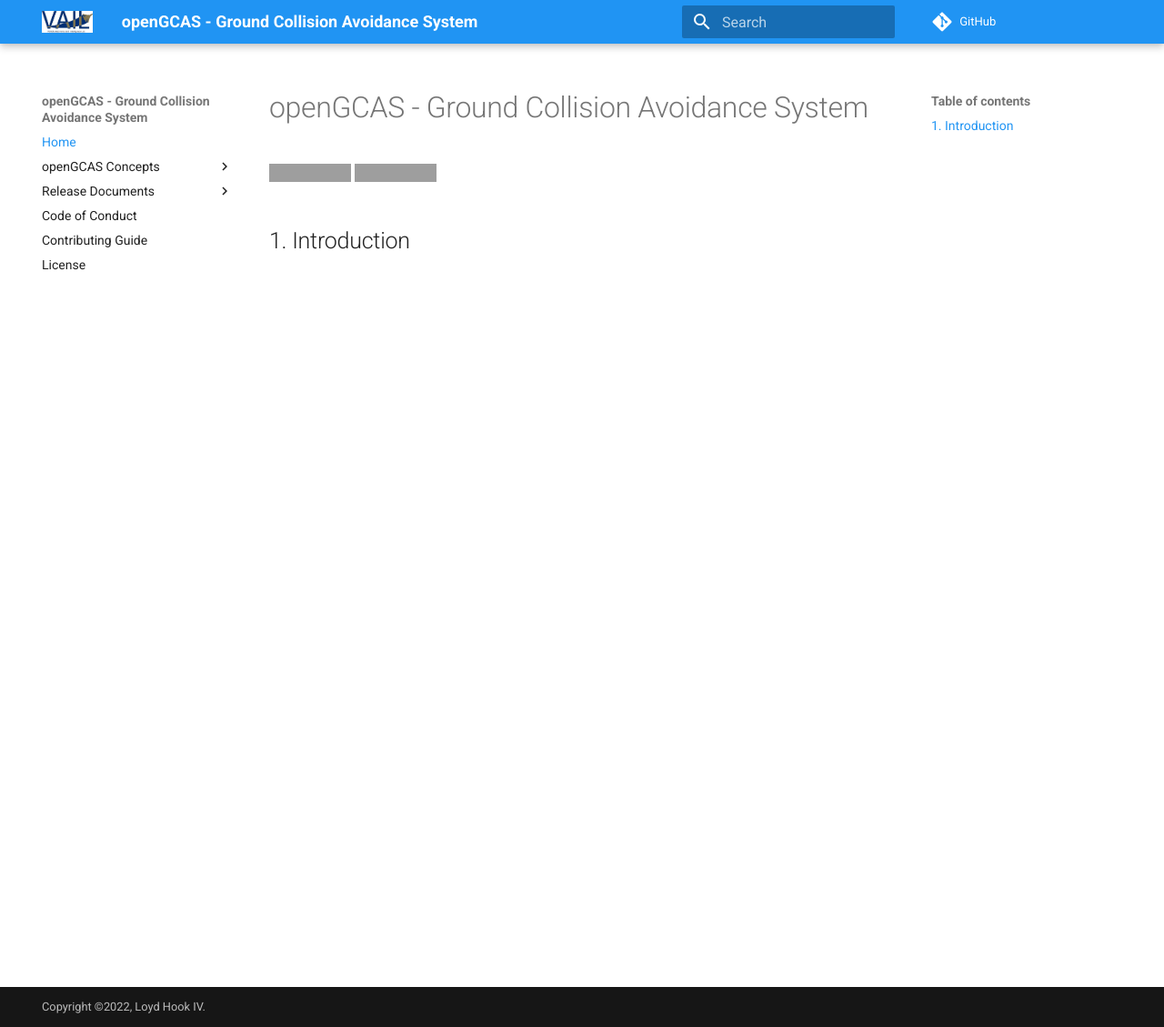
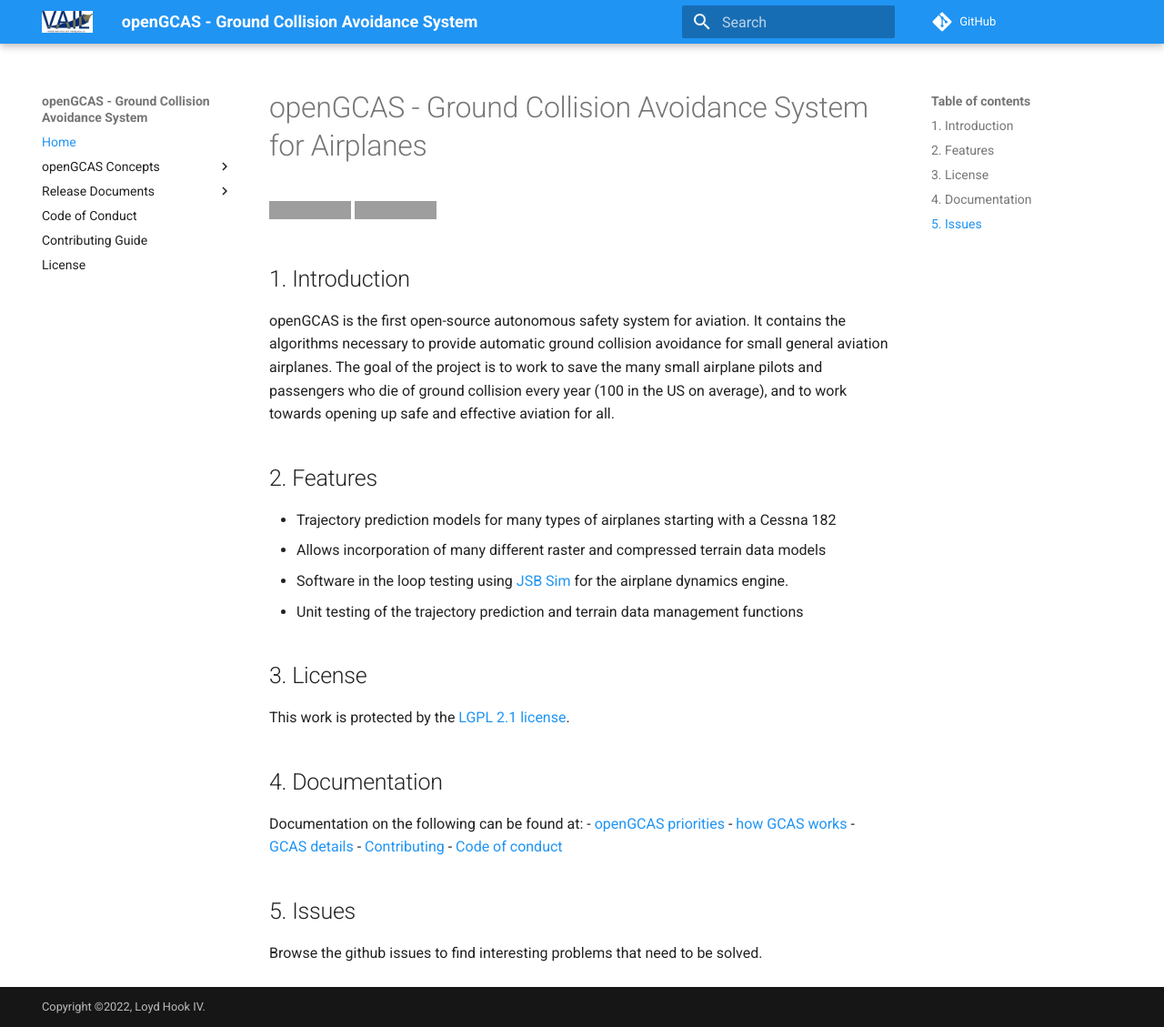
Before and after one commit to FAA-VAIL-Project/openGCAS, an MkDocs documentation site: the page built from docs/index.md, in a window 1280 px wide and 1129 px high. Shown: the whole window at 91% size. Built offline with MkDocs 1.6.1 and Material for MkDocs 9.7.7, drawn with Linux system fonts in a browser that asks for light colours; comment, search, counter and statistics services are not loaded; grey boxes are pictures that could not be loaded.

```diff
--- a/docs/index.md
+++ b/docs/index.md
@@ -1,6 +1,27 @@
-# openGCAS - Ground Collision Avoidance System
+# openGCAS - Ground Collision Avoidance System for Airplanes
 
 ![GitHub (Pre-)Release](https://img.shields.io/github/v/release/FAA-VAIL-Project/openGCAS?include_prereleases)
 ![GitHub (Pre-)Release Date](https://img.shields.io/github/release-date-pre/FAA-VAIL-Project/openGCAS)
 
 ## 1. Introduction
+openGCAS is the first open-source autonomous safety system for aviation.  It contains the algorithms necessary to provide automatic ground collision avoidance for small general aviation airplanes.  The goal of the project is to work to save the many small airplane pilots and passengers who die of ground collision every year (100 in the US on average), and to work towards opening up safe and effective aviation for all.
+
+## 2. Features
+- Trajectory prediction models for many types of airplanes starting with a Cessna 182
+- Allows incorporation of many different raster and compressed terrain data models
+- Software in the loop testing using [JSB Sim](https://jsbsim.sourceforge.net/) for the airplane dynamics engine.
+- Unit testing of the trajectory prediction and terrain data management functions
+
+## 3. License
+This work is protected by the [LGPL 2.1 license](https://faa-vail-project.github.io/openGCAS//LICENSE.html).
+
+## 4. Documentation
+Documentation on the following can be found at:
+- [openGCAS priorities](https://faa-vail-project.github.io/openGCAS//priorities.html)
+- [how GCAS works](https://faa-vail-project.github.io/openGCAS//gcas_introduction.html)
+- [GCAS details](https://faa-vail-project.github.io/openGCAS//gcas_details.html)
+- [Contributing](https://faa-vail-project.github.io/openGCAS//contributing.html)
+- [Code of conduct](https://faa-vail-project.github.io/openGCAS//code_of_conduct.html)
+
+## 5. Issues
+Browse the github issues to find interesting problems that need to be solved.
```
Also changed, not shown: docs/certification.md (+10 -0 lines), docs/rta.md (+9 -0 lines), 1 other file.
